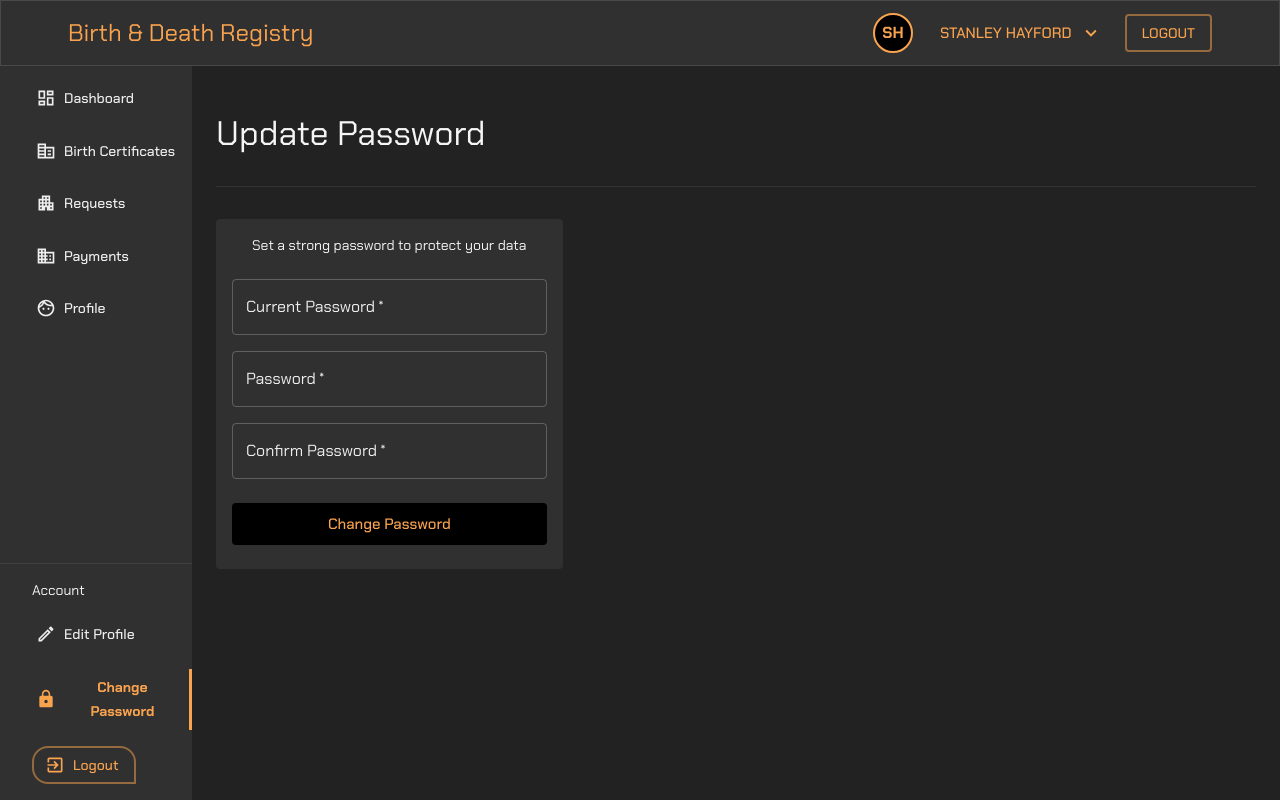
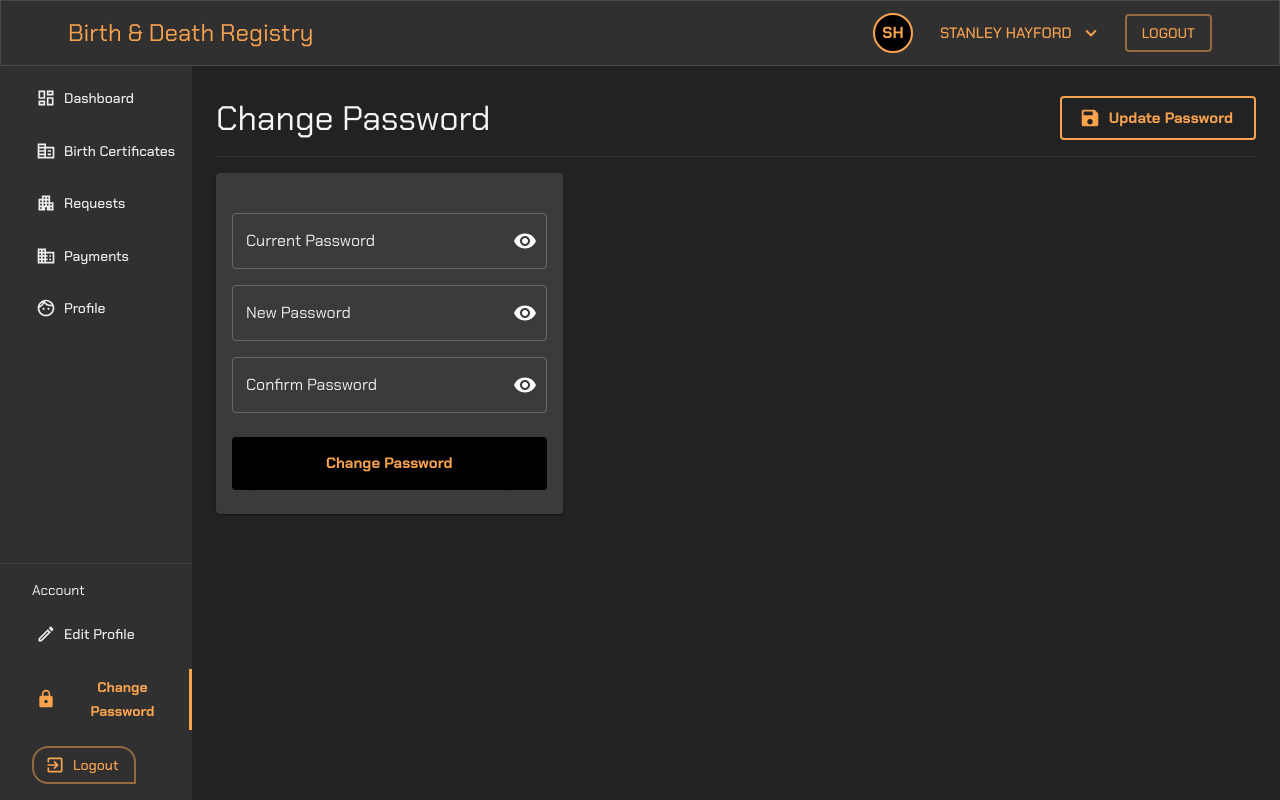
Before and after one commit to stanleyHayes/birthcert-admin-dashboard, a React (Create React App) app: page /change-password in a window 1280 px wide. Built offline with nearby package versions, Linux system fonts and the light colour scheme.

Commit message:
Remove unused references

```diff
--- a/src/components/drawers/desktop-drawer.js
+++ b/src/components/drawers/desktop-drawer.js
@@ -1,4 +1,4 @@
-import {Box, Button, Container, Divider, Stack, Typography} from "@mui/material";
+import {Box, Button,  Divider, Stack, Typography} from "@mui/material";
 import SidebarLink from "../shared/sidebar-link";
 import {useLocation} from "react-router";
 import {
--- a/src/pages/account/change-password-page.js
+++ b/src/pages/account/change-password-page.js
@@ -1,108 +1,267 @@
-import { Button, Card, CardContent, Container, Divider, Grid, Stack, TextField, Typography} from "@mui/material";
+import {
+    Alert,
+    AlertTitle,
+    Button,
+    Card,
+    CardContent,
+    CircularProgress,
+    Container,
+    Divider,
+    FormControl,
+    Grid,
+    IconButton,
+    InputAdornment,
+    InputLabel,
+    LinearProgress,
+    OutlinedInput,
+    Stack,
+    Typography
+} from "@mui/material";
 import {useState} from "react";
+import {Save, Visibility, VisibilityOff} from "@mui/icons-material";
+import validator from "validator";
+import {useSelector} from "react-redux";
+import {selectAuth} from "../../redux/authentication/auth-reducer";
+import {LoadingButton} from "@mui/lab";
 import Layout from "../../components/layout/layout";
 
 const ChangePasswordPage = () => {
 
-    const [user, setUser] = useState({});
+    const [passwords, setPasswords] = useState({});
     const [visiblePassword, setVisiblePassword] = useState(false);
+    const [confirmVisiblePassword, setConfirmVisiblePassword] = useState(false);
+    const [currentVisiblePassword, setCurrentVisiblePassword] = useState(false);
+    const {confirmPassword, password, currentPassword} = passwords;
     const [error, setError] = useState({});
-    const {confirmPassword, password, currentPassword} = user;
+
+    const {authLoading, authError} = useSelector(selectAuth);
 
     const handleChange = event => {
-        setUser({...user, [event.target.name]: event.target.value});
+        setPasswords({...passwords, [event.target.name]: event.target.value});
     }
 
-    return (
-        <Layout>
-            <Container>
-                <Grid
-                    sx={{my: 4}}
-                    container={true}
-                    justifyContent="space-between"
-                    spacing={2}>
+    const handleSubmit = event => {
+        event.preventDefault();
+
+        if (!currentPassword) {
+            setError({error, currentPassword: 'Field required'});
+            return;
+        } else {
+            setError({error, currentPassword: null});
+        }
+
+        if (!password) {
+            setError({error, password: 'Field required'});
+            return;
+        } else {
+            setError({error, password: null});
+        }
+
+        if (!validator.isStrongPassword(password)) {
+            setError({error, password: 'Field required'});
+            return;
+        } else {
+            setError({error, password: null});
+        }
+
+        if (!confirmPassword) {
+            setError({error, confirmPassword: 'Field required'});
+            return;
+        } else {
+            setError({error, confirmPassword: null});
+        }
+
+        if (password !== confirmPassword) {
+            setError({error, confirmPassword: 'Password mismatch', password: 'Password mismatch'});
+            return;
+        } else {
+            setError({error, confirmPassword: null, password: null});
+        }
+        console.log(password);
+    }
+
+
+    return (<Layout>
+            <Container sx={{my: 4}}>
+                <Grid container={true} alignItems="center" spacing={2} justifyContent="space-between">
                     <Grid item={true} xs={12} md="auto">
-                        <Typography variant="h4">
+                        <Typography color="text.title" variant="h4">Change Password</Typography>
+                    </Grid>
+                    <Grid item={true} xs={12} md="auto">
+                        <Button
+                            sx={{
+                                fontWeight: 'bold',
+                                textTransform: 'capitalize',
+                                borderWidth: 2,
+                                borderStyle: 'solid',
+                                borderColor: 'secondary.main',
+                                color: 'secondary.main',
+                                '&:hover': {
+                                    backgroundColor: 'light.secondary',
+                                    color: 'secondary.main',
+                                    transition: 'all 500ms 150ms ease-in-out',
+                                    borderWidth: 2,
+                                    borderStyle: 'solid',
+                                    borderColor: 'secondary.main',
+                                },
+                                '&:focus': {
+                                    borderWidth: 2,
+                                    borderStyle: 'solid',
+                                    borderColor: 'secondary.main',
+                                    backgroundColor: 'light.secondary',
+                                    color: 'secondary.main'
+                                },
+                                '&:active': {
+                                    borderWidth: 2,
+                                    borderStyle: 'solid',
+                                    borderColor: 'secondary.main',
+                                    backgroundColor: 'light.secondary',
+                                    color: 'secondary.main'
+                                }
+                            }}
+                            size="large"
+                            startIcon={<Save/>}
+                            fullWidth={true}
+                            disableElevation={true}
+                            variant="outlined">
                             Update Password
-                        </Typography>
+                        </Button>
                     </Grid>
                 </Grid>
-
-                <Divider light={true} variant="fullWidth" sx={{my: 4}}/>
-
+                <Divider variant="fullWidth" light={true} sx={{my: 2}}/>
                 <Grid container={true}>
                     <Grid item={true} xs={12} md={6} lg={4}>
-                        <Card elevation={0} variant="elevation">
+                        <Card elevation={1}>
+                            {authLoading && <LinearProgress variant="query" color="secondary"/>}
                             <CardContent>
-                                <Typography gutterBottom={true} align="center" variant="body2">
-                                    Set a strong password to protect your data
-                                </Typography>
-
+                                {authError && (<Alert sx={{my: 3}} severity="error" color="error" variant="standard">
+                                        <AlertTitle>{authError}</AlertTitle>
+                                    </Alert>)}
                                 <Stack my={3} spacing={2} direction="column">
-                                    <TextField
+                                    <FormControl variant="outlined">
+                                        <InputLabel htmlFor="currentPassword">Current Password</InputLabel>
+                                        <OutlinedInput
+                                            id="currentPassword"
                                             label="Current Password"
                                             fullWidth={true}
-                                        name="currentPassword"
+                                            name="confirmPassword"
                                             required={true}
                                             variant="outlined"
-                                        value={currentPassword}
+                                            size="medium"
+                                            placeholder="Enter current password"
                                             error={Boolean(error.currentPassword)}
                                             helperText={error.currentPassword}
-                                        type="password"
-                                        size="medium"
-                                        defaultValue=""
+                                            type={visiblePassword ? 'text' : 'password'}
+                                            value={currentPassword}
                                             onChange={handleChange}
+                                            endAdornment={<InputAdornment position="end">
+                                                <IconButton
+                                                    aria-label="toggle password visibility"
+                                                    onClick={() => setCurrentVisiblePassword(!currentVisiblePassword)}
+                                                    onMouseDown={() => setCurrentVisiblePassword(!currentVisiblePassword)}
+                                                    edge="end"
+                                                >
+                                                    {currentVisiblePassword ? <VisibilityOff/> : <Visibility/>}
+                                                </IconButton>
+                                            </InputAdornment>}
                                         />
+                                    </FormControl>
 
-                                    <TextField
-                                        label="Password"
+                                    <FormControl variant="outlined">
+                                        <InputLabel htmlFor="password">New Password</InputLabel>
+                                        <OutlinedInput
+                                            id="password"
+                                            label="Enter Password"
                                             fullWidth={true}
                                             name="password"
                                             required={true}
+                                            size="medium"
+                                            placeholder="Enter a password"
                                             variant="outlined"
-                                        value={password}
                                             error={Boolean(error.password)}
                                             helperText={error.password}
-                                        type="password"
-                                        size="medium"
-                                        defaultValue=""
+                                            type={visiblePassword ? 'text' : 'password'}
+                                            value={password}
                                             onChange={handleChange}
+                                            endAdornment={<InputAdornment position="end">
+                                                <IconButton
+                                                    aria-label="toggle password visibility"
+                                                    onClick={() => setVisiblePassword(!visiblePassword)}
+                                                    onMouseDown={() => setVisiblePassword(!visiblePassword)}
+                                                    edge="end"
+                                                >
+                                                    {visiblePassword ? <VisibilityOff/> : <Visibility/>}
+                                                </IconButton>
+                                            </InputAdornment>}
                                         />
+                                    </FormControl>
 
-                                    <TextField
+                                    <FormControl variant="outlined">
+                                        <InputLabel htmlFor="confirmPassword">Confirm Password</InputLabel>
+                                        <OutlinedInput
+                                            id="confirmPassword"
                                             label="Confirm Password"
                                             fullWidth={true}
                                             name="confirmPassword"
                                             required={true}
+                                            placeholder="Confirm password"
                                             variant="outlined"
-                                        value={confirmPassword}
+                                            size="medium"
                                             error={Boolean(error.confirmPassword)}
                                             helperText={error.confirmPassword}
-                                        type="password"
-                                        size="medium"
-                                        defaultValue=""
+                                            type={confirmVisiblePassword ? 'text' : 'password'}
+                                            value={confirmPassword}
                                             onChange={handleChange}
+                                            endAdornment={<InputAdornment position="end">
+                                                <IconButton
+                                                    aria-label="toggle password visibility"
+                                                    onClick={() => setConfirmVisiblePassword(!confirmVisiblePassword)}
+                                                    onMouseDown={() => setConfirmVisiblePassword(!confirmVisiblePassword)}
+                                                    edge="end"
+                                                >
+                                                    {confirmVisiblePassword ? <VisibilityOff/> : <Visibility/>}
+                                                </IconButton>
+                                            </InputAdornment>}
                                         />
+                                    </FormControl>
                                 </Stack>
 
-                                <Button
+                                <LoadingButton
                                     sx={{
+                                        fontWeight: 'bold',
+                                        textTransform: 'capitalize',
                                         backgroundColor: 'primary.main',
                                         color: 'secondary.main',
-                                        textTransform: 'capitalize'
+                                        '&:hover': {
+                                            color: 'secondary.main'
+                                        },
+                                        '&:focus': {
+                                            color: 'secondary.main'
+                                        },
+                                        '&:active': {
+                                            color: 'secondary.main'
+                                        },
+                                        py: 1.5
                                     }}
                                     size="large"
+                                    startIcon={authLoading && <CircularProgress/>}
+                                    loadingPosition="start"
+                                    loading={authLoading}
+                                    loadingIndicator={<CircularProgress/>}
+                                    onSubmit={handleSubmit}
+                                    onClick={handleSubmit}
                                     fullWidth={true}
+                                    disableElevation={true}
+                                    disabled={authLoading}
                                     variant="outlined">
                                     Change Password
-                                </Button>
+                                </LoadingButton>
                             </CardContent>
                         </Card>
                     </Grid>
                 </Grid>
             </Container>
-        </Layout>
-    )
+        </Layout>)
 }
 
 export default ChangePasswordPage;
--- a/src/pages/account/profile-page.js
+++ b/src/pages/account/profile-page.js
@@ -1,6 +1,5 @@
 import Layout from "../../components/layout/layout";
 import {Avatar, Button, Card, CardContent, Container, Divider, Grid, Stack, Typography} from "@mui/material";
-import {makeStyles} from "@mui/styles";
 import {CalendarToday, Call, Edit, Mail, Person} from "@mui/icons-material";
 import Info from "../../components/shared/info";
 import {useSelector} from "react-redux";
--- a/src/pages/birth-certificates/birth-certificates-page.js
+++ b/src/pages/birth-certificates/birth-certificates-page.js
@@ -14,7 +14,7 @@ import {
     Typography
 } from "@mui/material";
 import {makeStyles} from "@mui/styles";
-import {useDispatch, useSelector} from "react-redux";
+import { useSelector} from "react-redux";
 import {Alert, AlertTitle} from "@mui/lab";
 import {Edit} from "@mui/icons-material";
 import moment from "moment";
@@ -29,7 +29,6 @@ const BirthCertificatesPage = () => {
     });
 
     const classes = useStyles();
-    const dispatch = useDispatch();
 
 
     const {certificates, certificateLoading, certificateError} = useSelector(selectCertificate);
--- a/src/pages/dashboard/dashboard-page.js
+++ b/src/pages/dashboard/dashboard-page.js
@@ -17,7 +17,6 @@ const DashboardPage = () => {
 
     return (
         <Layout>
-            {}
             <Container className={classes.container}>
                 <Stack direction="column" spacing={4}>
                     <Box>
```
Also changed, not shown: public/index.html (+2 -25 lines). Lines whose indentation alone changed are shown as unchanged.
